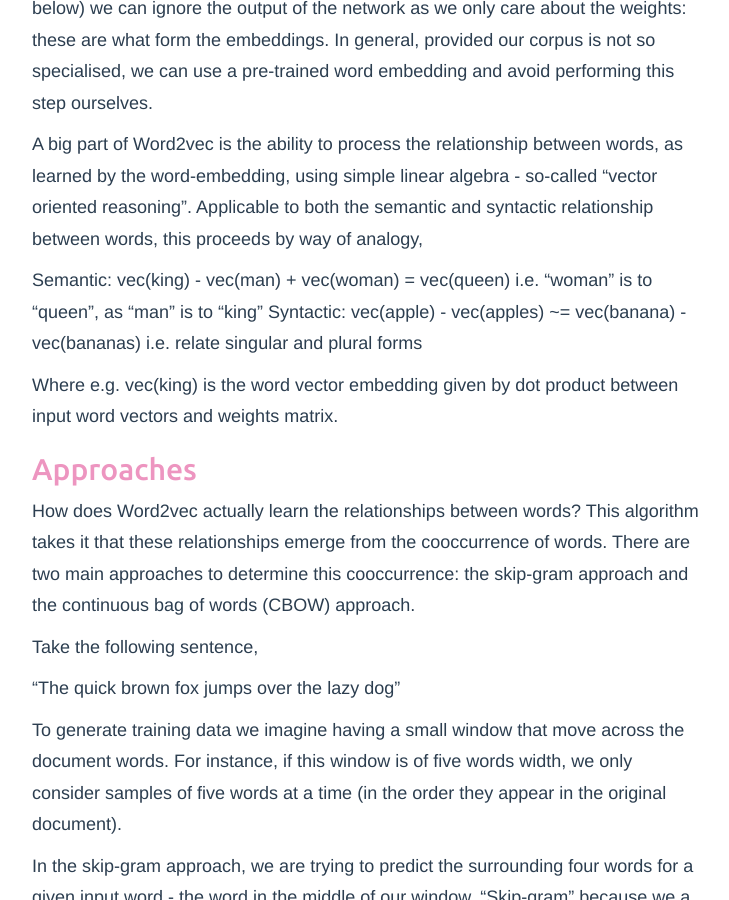
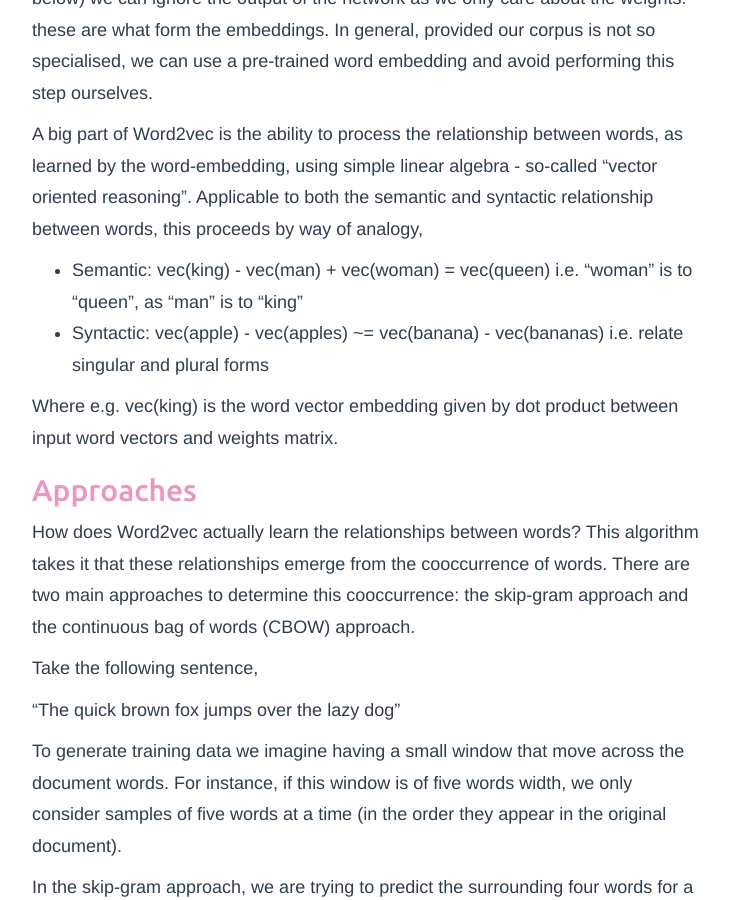
Before and after one commit to tpgmartin/tpgmartin.github.io, a Jekyll site: the page built from _posts/2018-04-14-word-embeddings-with-word2vec.md, in a window 1280 px wide and 900 px high, scrolled down 1269 px. Shown: the whole window, without its empty margins (272-1001 px from the left). Built offline with Jekyll 4.4.1, drawn with Linux system fonts in a browser that asks for light colours; comment, search, counter and statistics services are not loaded; some of the changed lines change nothing that is shown.

Commit message:
More tweaks

```diff
--- a/_posts/2018-04-14-word-embeddings-with-word2vec.md
+++ b/_posts/2018-04-14-word-embeddings-with-word2vec.md
@@ -13,9 +13,8 @@ If you’ve read any of my previous blog posts on [information retrieval models]
 
 In this blog post we will look at one of the most popular and well-known word embedding algorithms, Word2vec. Using a word embedding such as that created by the Word2vec algorithm we can learn the semantic and syntactic relationship between words in our document or set of documents (termed "corpus"). Where I would explain these terms as,
 
-Semantic: relating the meaning of the word
-
-Syntactic: relating to the spelling/structure of a word e.g. plural vs singular
+* Semantic: relating the meaning of the word
+* Syntactic: relating to the spelling/structure of a word e.g. plural vs singular
 
 We will cover the fundamental concepts behind it, how it works, and some competing algorithms.
 
@@ -33,8 +32,8 @@ The actual output value for a given run is taken to be word corresponding to the
 
 A big part of Word2vec is the ability to process the relationship between words, as learned by the word-embedding, using simple linear algebra - so-called "vector oriented reasoning". Applicable to  both the semantic and syntactic relationship between words, this proceeds by way of analogy,
 
-Semantic: vec(king) - vec(man) + vec(woman) = vec(queen) i.e. "woman" is to "queen", as "man" is to "king"
-Syntactic: vec(apple) - vec(apples) ~= vec(banana) - vec(bananas) i.e. relate singular and plural forms
+* Semantic: vec(king) - vec(man) + vec(woman) = vec(queen) i.e. "woman" is to "queen", as "man" is to "king"
+* Syntactic: vec(apple) - vec(apples) ~= vec(banana) - vec(bananas) i.e. relate singular and plural forms
 
 Where e.g. vec(king) is the word vector embedding given by dot product between input word vectors and weights matrix.
 
```
